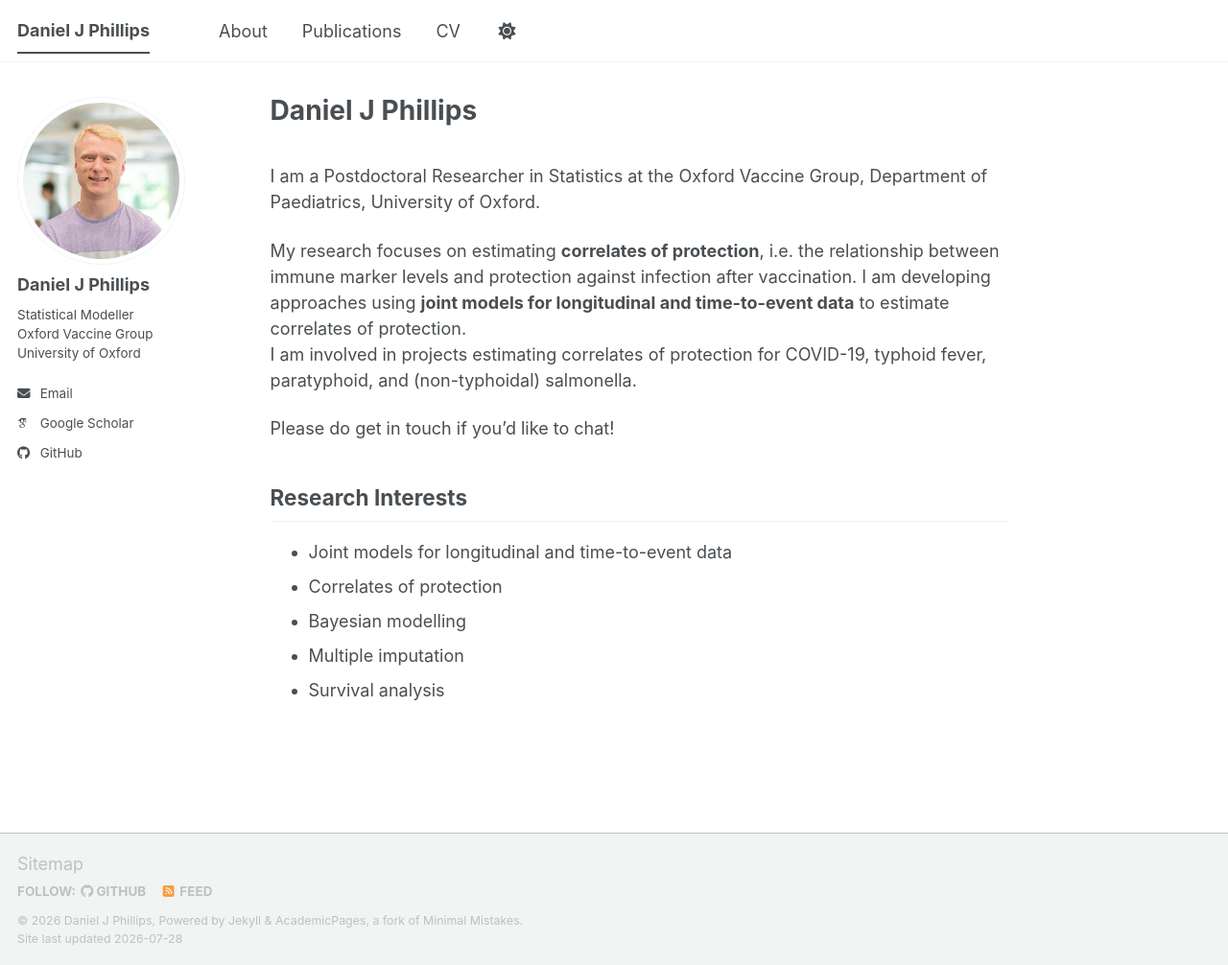
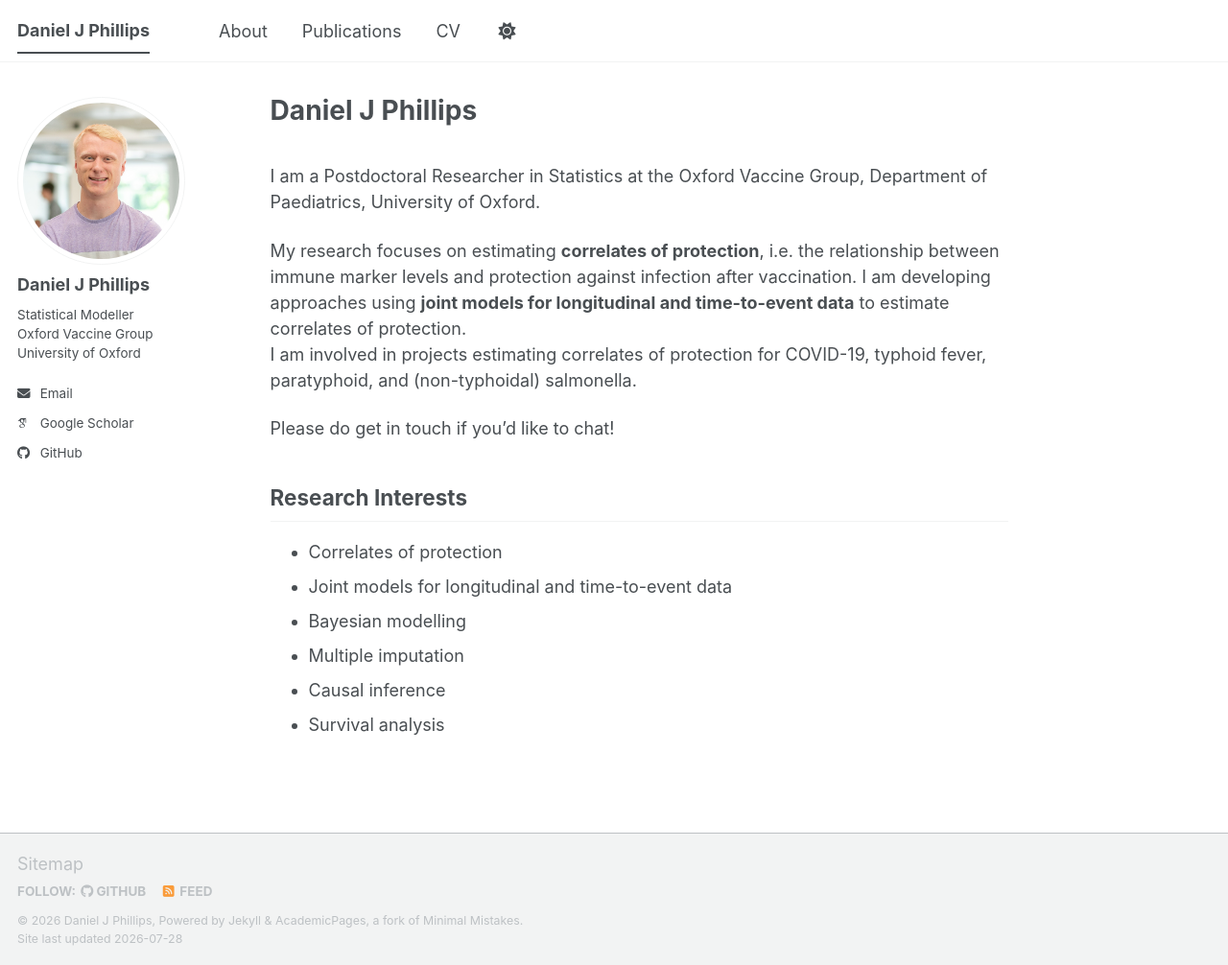
Before and after one commit to danphillipsstats/danphillipsstats.github.io, a Jekyll site: the page built from _pages/about.md, in a window 1280 px wide and 1006 px high. Shown: the whole window at 96% size. Built offline with Jekyll 4.4.1, drawn with Linux system fonts in a browser that asks for light colours; some web fonts are replaced; a script bundle is joined from its source files by our own code; library files that are not in the unit come from our copies.

Commit message:
Update about.md - added causal inference as interest
Added causal inference as research interest

```diff
--- a/_pages/about.md
+++ b/_pages/about.md
@@ -16,8 +16,9 @@ I am involved in projects estimating correlates of protection for COVID-19, typh
 Please do get in touch if you'd like to chat!
 
 ## Research Interests
+ - Correlates of protection
  - Joint models for longitudinal and time-to-event data
- - Correlates of protection
  - Bayesian modelling
  - Multiple imputation
+ - Causal inference
  - Survival analysis
```
